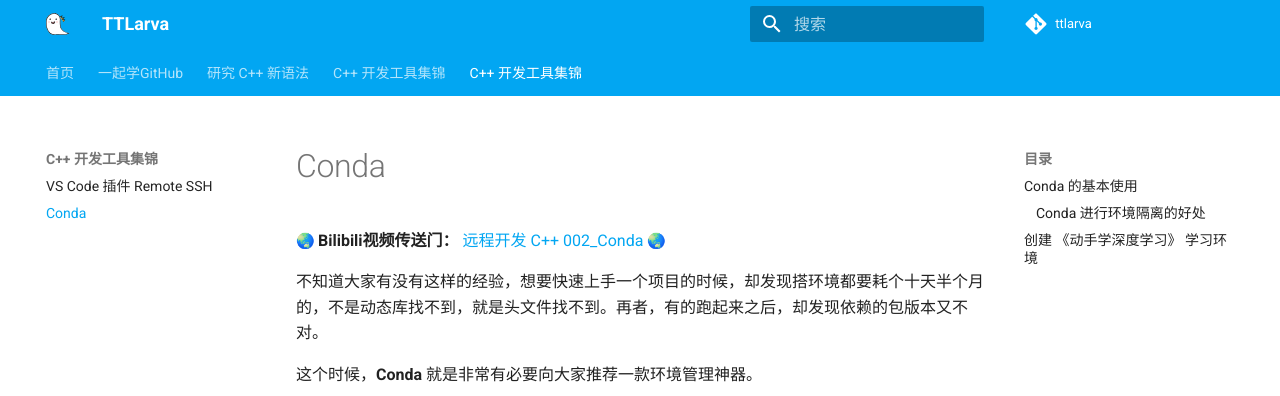
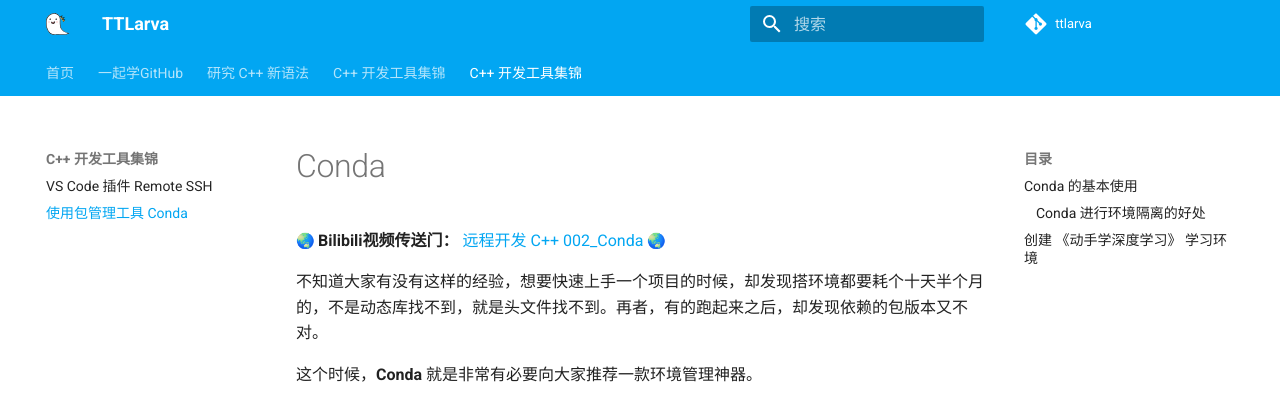
Before and after one commit to ttttLarva/Larva, an MkDocs documentation site: the page built from docs/remote_cpp_development/conda.md, in a window 1280 px wide. Shown: the top 396 px of the page. Built offline with MkDocs 1.6.1 and Material for MkDocs 9.7.7, drawn with Linux system fonts in a browser that asks for light colours; emoji names are drawn with the system emoji font; comment, search, counter and statistics services are not loaded; the version menu is left out.

Commit message:
Update mkdocs.yml

```diff
--- a/mkdocs.yml
+++ b/mkdocs.yml
@@ -127,4 +127,4 @@ nav:
 
     - C++ 开发工具集锦:
       - VS Code 插件 Remote SSH: remote_cpp_development/remote_ssh.md
-      - Conda: remote_cpp_development/conda.md
+      - 使用包管理工具 Conda: remote_cpp_development/conda.md
```
